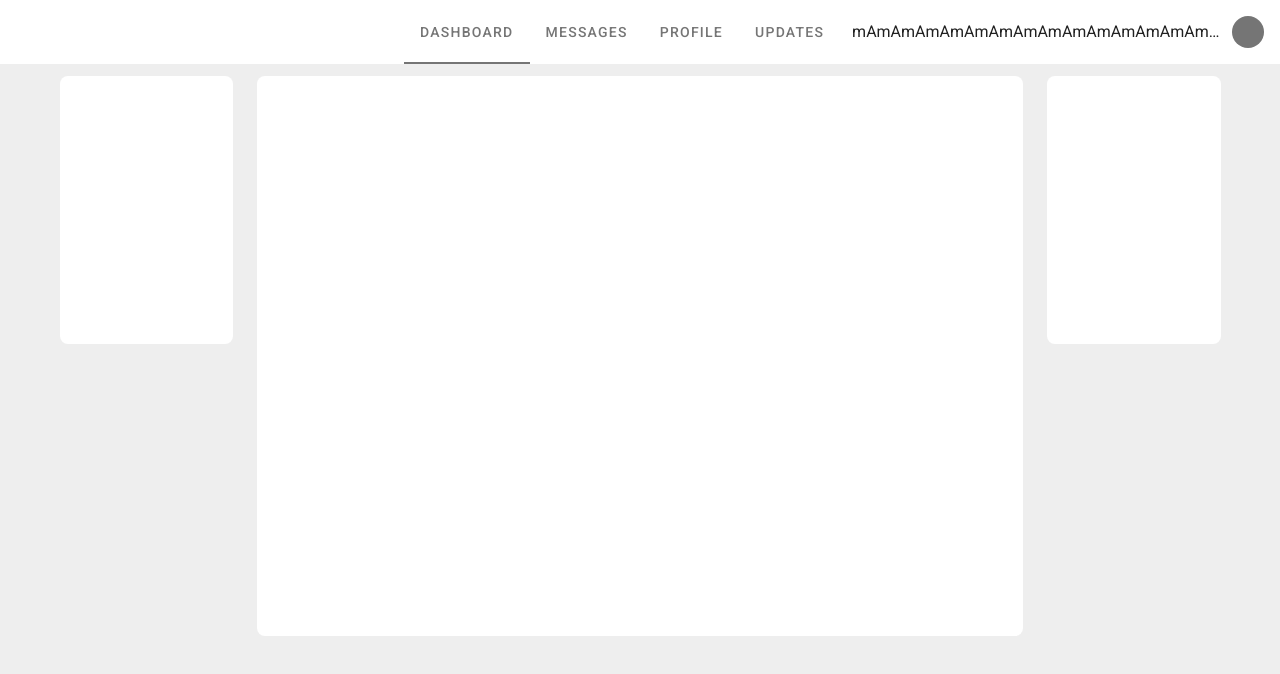
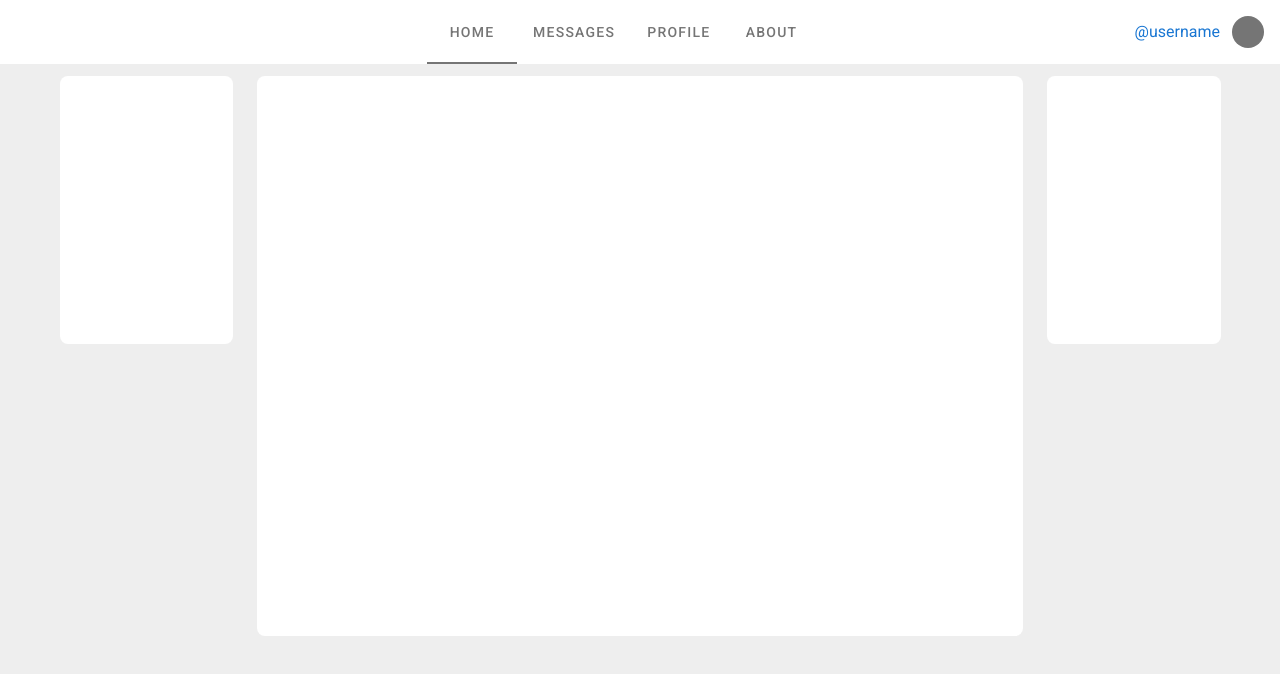
Before and after one commit to hugoppp-learning/Vuetify-Messenger, a Vue app in the folder frontend/: page / in a window 1280 px wide. Shown: the top 674 px of the page. Built offline with nearby package versions, Linux system fonts and the light colour scheme.

Commit message:
Improve appbar

```diff
--- a/frontend/src/App.vue
+++ b/frontend/src/App.vue
@@ -9,9 +9,9 @@
         :color="$vuetify.breakpoint.smAndDown ? 'grey darken-1' : 'transparent'"
         size="32"
       ></v-avatar>
+      <v-container class="hidden-sm-and-down mr-15"/>
 
-      <v-container class="appbar-left-right-container hidden-sm-and-down">
-      </v-container>
+      <v-spacer/>
 
       <v-tabs
         centered
@@ -21,63 +21,30 @@
         <v-tab
           v-for="link in links"
           :key="link"
+          :to="link.to"
         >
-          {{ link }}
+          {{ link.text }}
         </v-tab>
       </v-tabs>
 
+      <v-spacer></v-spacer>
 
       <v-container
-        class="appbar-left-right-container hidden-sm-and-down overflow-hidden text-no-wrap mr-0">
-        mAmAmAmAmAmAmAmAmAmAmAmAmAmAmAmAmAmAmAmA
+        class="appbar-left-right-container hidden-sm-and-down overflow-hidden text-no-wrap ml-15 mr-0">
+        <router-link to="/profile">@username</router-link>
       </v-container>
-      <v-avatar
-        class="hidden-sm-and-down"
-        color="grey darken-1 shrink"
-        size="32"
-      ></v-avatar>
+
+      <router-link to="/profile">
+        <v-avatar
+          class="hidden-sm-and-down"
+          color="grey darken-1 shrink"
+          size="32"
+        ></v-avatar>
+      </router-link>
     </v-app-bar>
 
     <v-main class="grey lighten-3">
-      <v-container>
-        <v-row>
-          <v-col
-            cols="12"
-            sm="2"
-          >
-            <v-sheet
-              rounded="lg"
-              min-height="268"
-            >
-              <!--  -->
-            </v-sheet>
-          </v-col>
-
-          <v-col
-            cols="12"
-            sm="8"
-          >
-            <v-sheet
-              min-height="70vh"
-              rounded="lg"
-            >
-              <!--  -->
-            </v-sheet>
-          </v-col>
-
-          <v-col
-            cols="12"
-            sm="2"
-          >
-            <v-sheet
-              rounded="lg"
-              min-height="268"
-            >
-              <!--  -->
-            </v-sheet>
-          </v-col>
-        </v-row>
-      </v-container>
+      <router-view></router-view>
     </v-main>
   </v-app>
 </template>
@@ -86,10 +53,22 @@
 export default {
   data: () => ({
     links: [
-      'Dashboard',
-      'Messages',
-      'Profile',
-      'Updates',
+      {
+        text: 'Home',
+        to: '/'
+      },
+      {
+        text: 'Messages',
+        to: ''
+      },
+      {
+        text: 'Profile',
+        to: '/profile'
+      },
+      {
+        text: 'About',
+        to: '/about'
+      }
     ],
   }),
 }
@@ -98,7 +77,10 @@ export default {
 <style>
 .appbar-left-right-container {
   text-align: right;
-  max-width: 250px;
   text-overflow: ellipsis
 }
+
+a {
+  text-decoration: none;
+}
 </style>
--- a/frontend/src/views/HomeView.vue
+++ b/frontend/src/views/HomeView.vue
@@ -1,5 +1,44 @@
 <template>
-  <hello-world />
+  <v-container>
+    <v-row>
+      <v-col
+        cols="12"
+        sm="2"
+      >
+        <v-sheet
+          rounded="lg"
+          min-height="268"
+        >
+          <!--  -->
+        </v-sheet>
+      </v-col>
+
+      <v-col
+        cols="12"
+        sm="8"
+      >
+        <v-sheet
+          min-height="70vh"
+          rounded="lg"
+        >
+          <!--  -->
+        </v-sheet>
+      </v-col>
+
+      <v-col
+        cols="12"
+        sm="2"
+      >
+        <v-sheet
+          rounded="lg"
+          min-height="268"
+        >
+          <!--  -->
+        </v-sheet>
+      </v-col>
+    </v-row>
+  </v-container>
+
 </template>
 
 <script>
```
